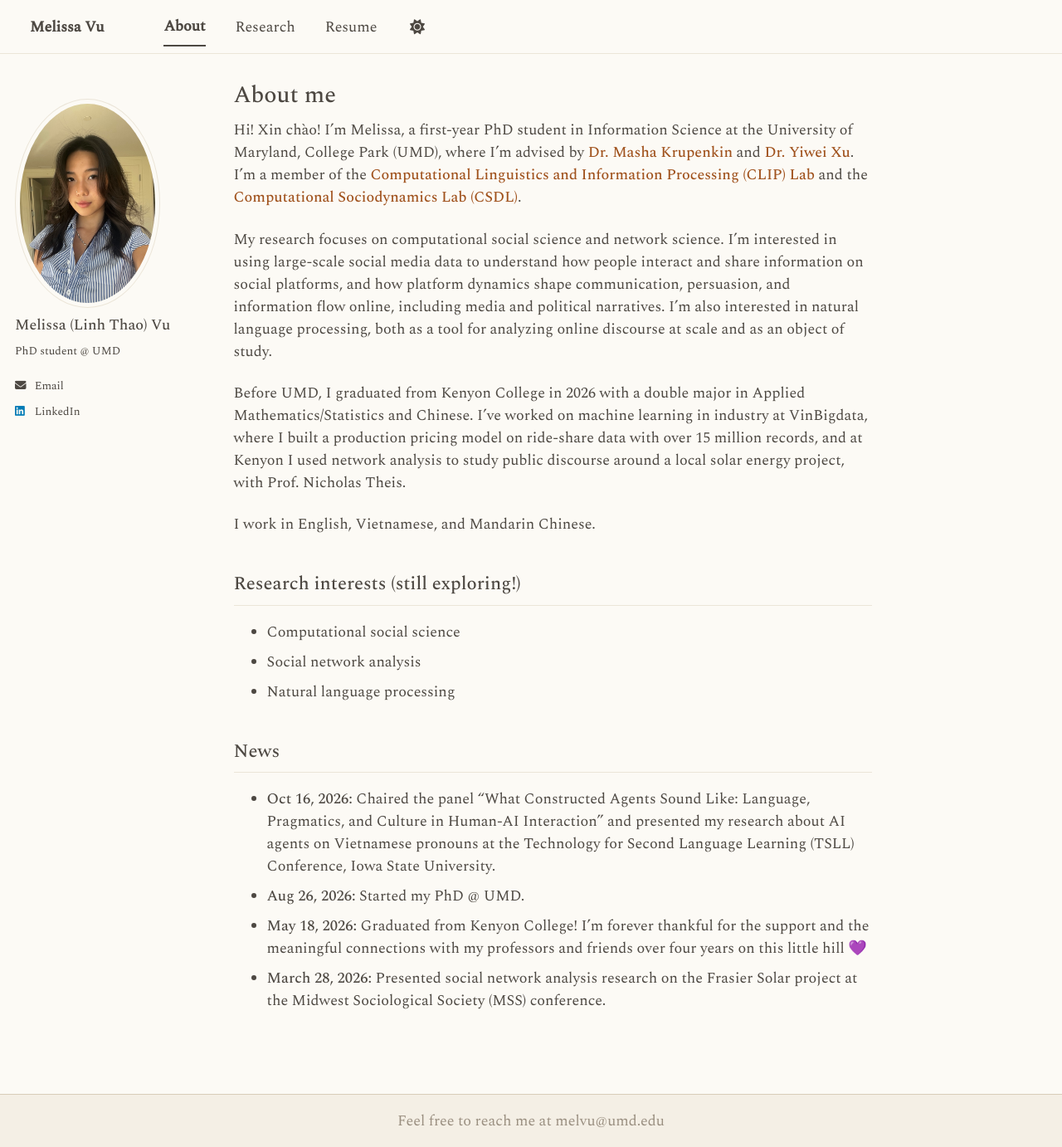
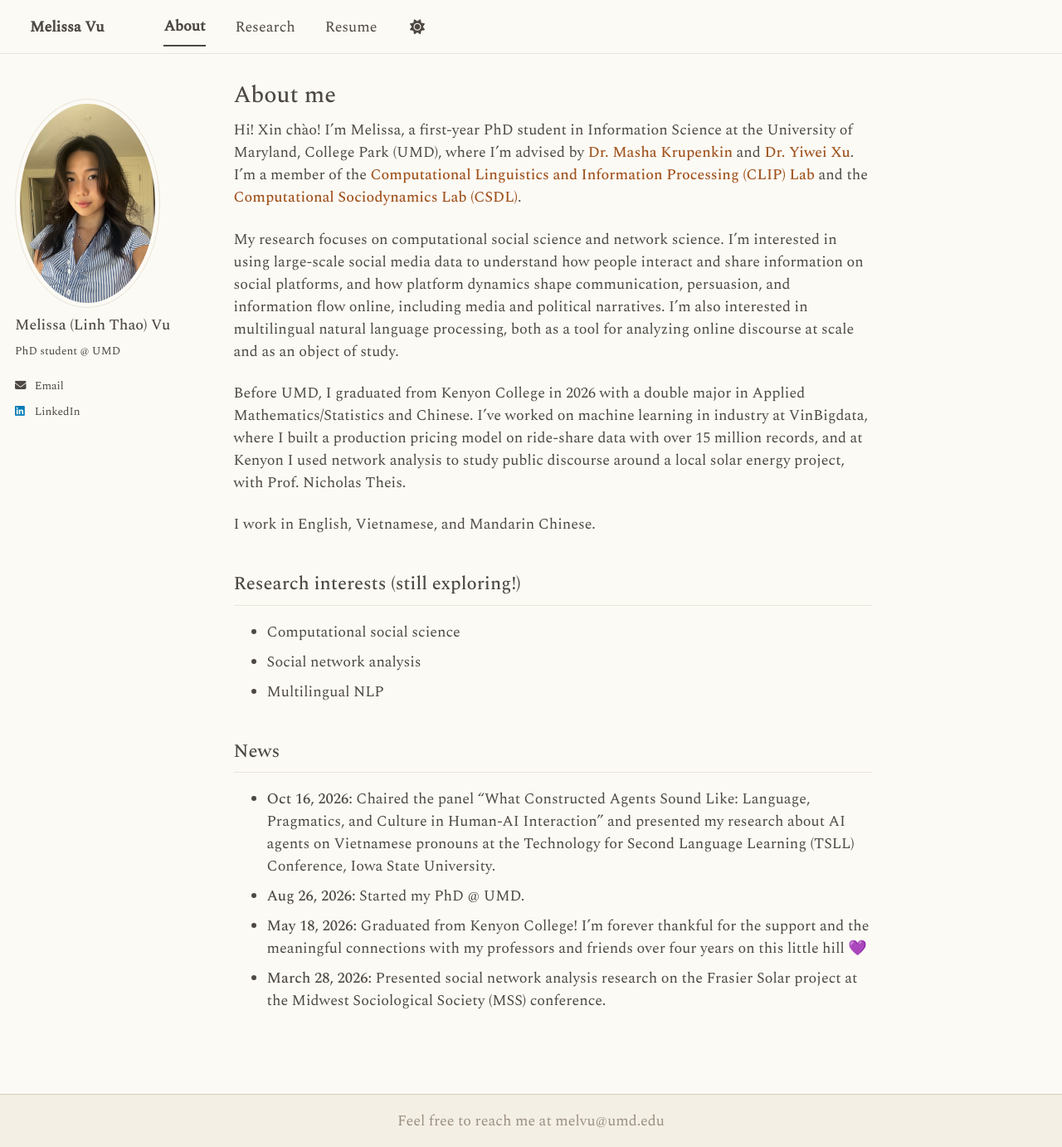
Before and after one commit to melvu-25/melvu-25.github.io, a Jekyll site: the page built from _pages/about.md, in a window 1280 px wide and 1382 px high. Shown: the whole window at 83% size. Built offline with Jekyll 4.4.1, drawn with Linux system fonts in a browser that asks for light colours; a script bundle is joined from its source files by our own code; a style sheet for code colours, icons or effects is not loaded.

Commit message:
Update research interests to include multilingual NLP

```diff
--- a/_pages/about.md
+++ b/_pages/about.md
@@ -10,7 +10,7 @@ redirect_from:
 
 Hi! Xin chào! I'm Melissa, a first-year PhD student in Information Science at the University of Maryland, College Park (UMD), where I'm advised by [Dr. Masha Krupenkin](http://masha-krupenkin.com) and [Dr. Yiwei Xu](https://www.yiweixu.net/). I'm a member of the [Computational Linguistics and Information Processing (CLIP) Lab](https://clip.umiacs.umd.edu/) and the [Computational Sociodynamics Lab (CSDL)](https://glciampaglia.com).
 
-My research focuses on computational social science and network science. I'm interested in using large-scale social media data to understand how people interact and share information on social platforms, and how platform dynamics shape communication, persuasion, and information flow online, including media and political narratives. I’m also interested in natural language processing, both as a tool for analyzing online discourse at scale and as an object of study.
+My research focuses on computational social science and network science. I'm interested in using large-scale social media data to understand how people interact and share information on social platforms, and how platform dynamics shape communication, persuasion, and information flow online, including media and political narratives. I’m also interested in multilingual natural language processing, both as a tool for analyzing online discourse at scale and as an object of study.
 
 Before UMD, I graduated from Kenyon College in 2026 with a double major in Applied Mathematics/Statistics and Chinese. I've worked on machine learning in industry at VinBigdata, where I built a production pricing model on ride-share data with over 15 million records, and at Kenyon I used network analysis to study public discourse around a local solar energy project, with Prof. Nicholas Theis.
 
@@ -20,7 +20,7 @@ Research interests (still exploring!)
 ------
 * Computational social science
 * Social network analysis
-* Natural language processing
+* Multilingual NLP
 
 News
 ------
```
